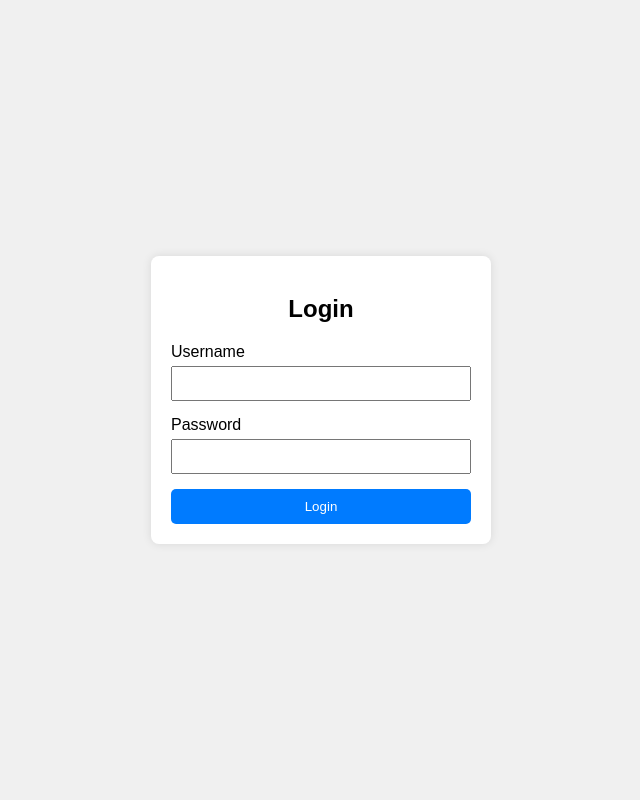
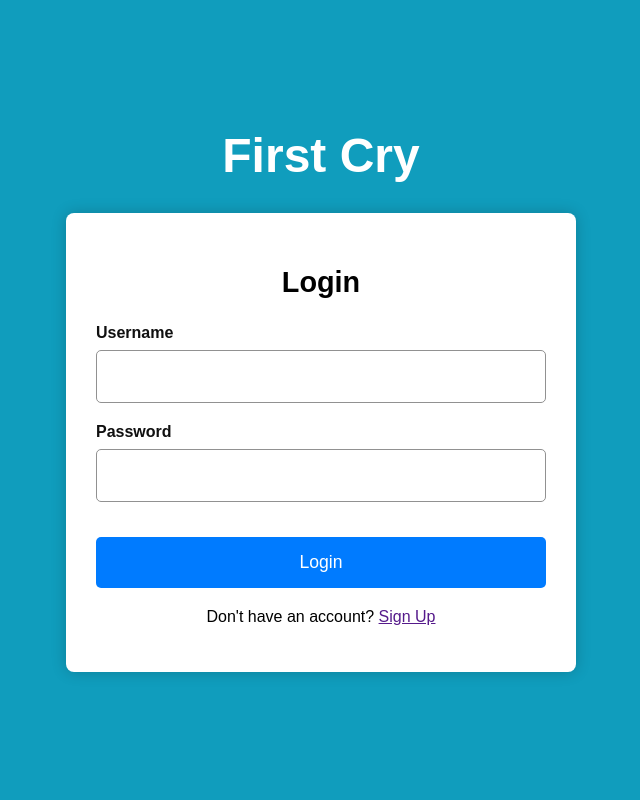
Before and after one commit to developerthomasmk/first-cry, a Flask app: page /login/login in a window 1280 px wide. Shown: the whole page, without its empty margins (319-959 px from the left). Run offline with Flask 3, Linux system fonts and the light colour scheme.

Commit message:
updated login style

```diff
--- a/app/login/static/css/style.css
+++ b/app/login/static/css/style.css
@@ -1,64 +1,111 @@
 body {
-    font-family: Arial, sans-serif;
-    background-color: #f0f0f0;
+    font-family: 'Poppins', sans-serif;
+    background-color: #109dbd;
+    margin: 0;
+    padding: 0;
     display: flex;
     justify-content: center;
+    flex-direction: column;
     align-items: center;
-    height: 100vh;
+    min-height: 100vh;
+}
+.heading-container {
+    width: 100%;
+    text-align: center;
+    margin-bottom: 30px;
+}
+
+.heading-container h1 {
+    font-size: 3em;
+    color: white;
+    font-weight: bold;
     margin: 0;
 }
 
 .login-container {
-    background-color: #fff;
-    padding: 20px;
+    width: 90%;
+    max-width: 450px;
+    padding: 30px;
+    background-color: #ffffff;
+    box-shadow: 0 0 15px rgba(0, 0, 0, 0.2);
     border-radius: 8px;
-    box-shadow: 0 0 10px rgba(0, 0, 0, 0.1);
-    width: 300px;
     text-align: center;
 }
 
 h2 {
-    margin-bottom: 20px;
+    font-size: 1.8em;
+    color: black;
+    margin-bottom: 25px;
 }
 
 .input-group {
-    margin-bottom: 15px;
+    margin-bottom: 20px;
     text-align: left;
 }
 
 .input-group label {
     display: block;
-    margin-bottom: 5px;
+    font-weight: bold;
+    margin-bottom: 8px;
+    color: #101010;
 }
 
 .input-group input {
     width: 100%;
-    padding: 8px;
+    padding: 15px;
+    border: 1px solid #919191;
+    border-radius: 5px;
     box-sizing: border-box;
+    font-size: 1.1em;
 }
 
 button {
     width: 100%;
-    padding: 10px;
+    padding: 15px;
     background-color: #007bff;
     color: white;
     border: none;
+    font-size: 1.1em;
+    cursor: pointer;
     border-radius: 5px;
-    cursor: pointer;
+    transition: background-color 0.3s ease;
+    margin-top: 15px;
 }
 
 button:hover {
     background-color: #0056b3;
 }
+.signup-link {
+    margin-top: 20px;
+}
+
+.signup-link p {
+    font-size: 1em;
+    color: #101010;
+}
+
+.signup-link a {
+    color: #db4566;
+    text-decoration: none;
+    font-weight: bold;
+}
+
+.signup-link a:hover {
+    text-decoration: underline;
+}
 
 #message {
-    margin-top: 15px;
+    margin-top: 20px;
 }
-
-.success {
-    color: green;
+#message p.error {
+    background-color: #f8d7da;
+    color: #721c24;
+    padding: 10px;
+    border-radius: 5px;
 }
-
-.danger {
-    color: red;
+#message p.success {
+    background-color: #d4edda;
+    color: #155724;
+    padding: 10px;
+    border-radius: 5px;
 }
--- a/app/login/templates/login.html
+++ b/app/login/templates/login.html
@@ -7,6 +7,9 @@
     <link rel="stylesheet" href="{{url_for('login.static', filename='css/style.css')}}">
 </head>
 <body>
+  <div class="heading-container">
+    <h1>First Cry</h1>
+  </div>
     <div class="login-container">
         <h2>Login</h2>
         <form method="post" action="{{url_for('login.login')}}" id="loginForm">
@@ -19,6 +22,9 @@
                 <input type="password" id="password" name="password" required>
             </div>
             <button type="submit">Login</button>
+            <div class="signup-link"></div>
+            <p>Don't have an account? <a href="">Sign Up</a></p>
+            </div>
         </form>
         {% with messages = get_flashed_messages(with_categories=true) %}
           {% if messages %}
```
